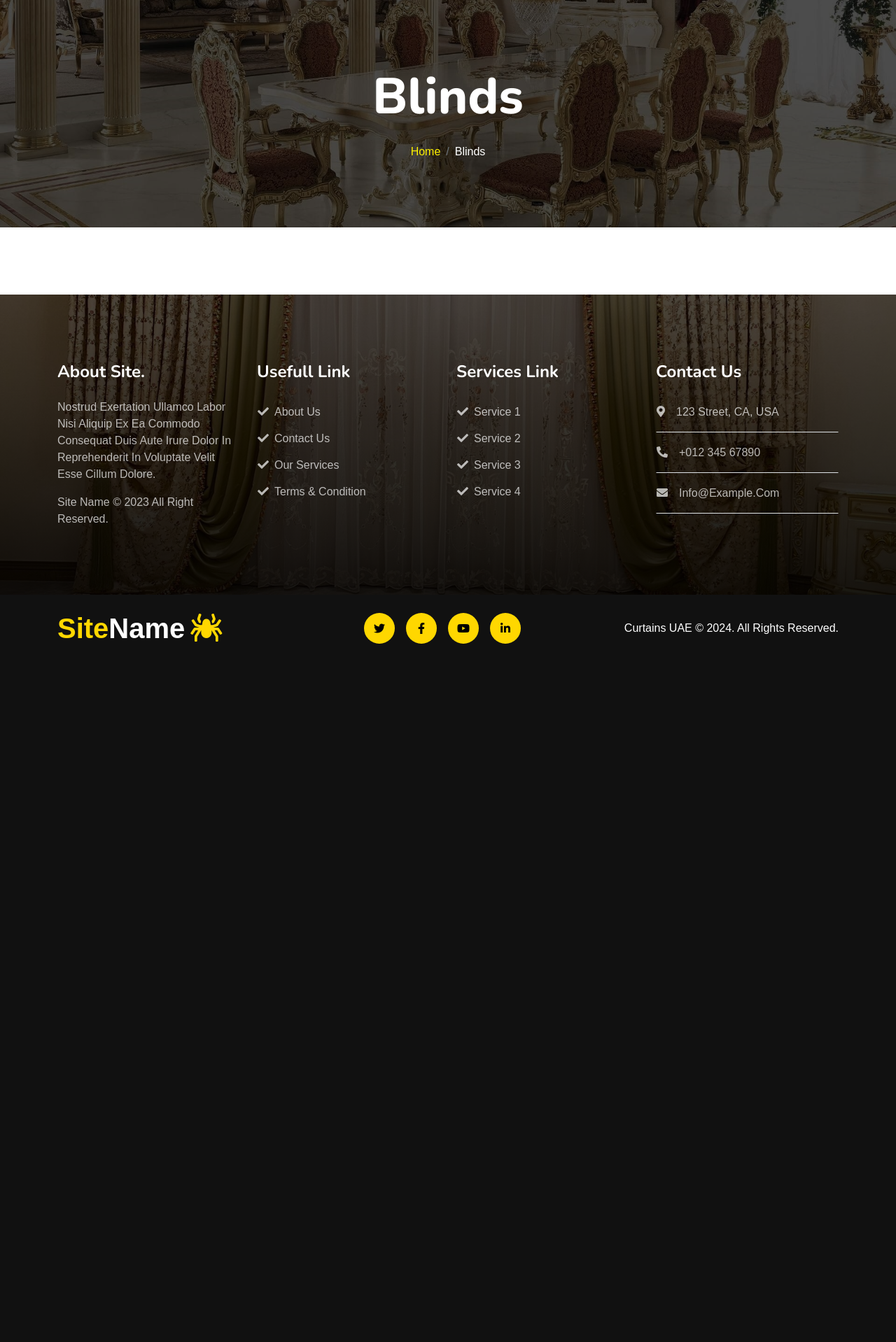
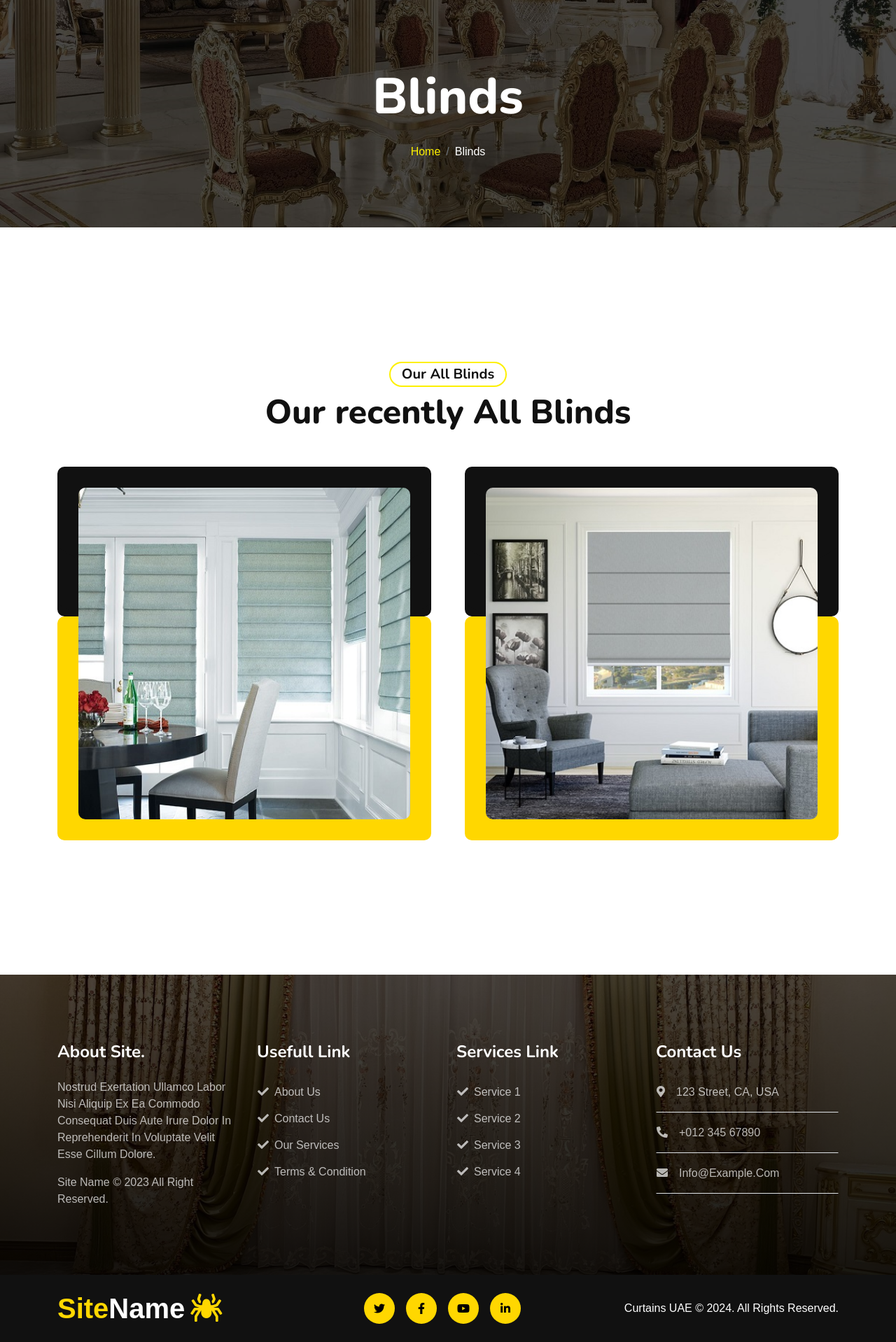
Before and after one commit to Mmy2000/blinds_store, a Django app: page /products/blinds/ in a window 1280 px wide. Shown: the part 149-2067 px from the top of the page at 70% size. Before the commit the page ends 1069 px from the top, so only its background shows below. Run offline with Django 4.2, Linux system fonts and the light colour scheme; data comes from the database, SQL or seed files in the repository; both versions use the stored data as it was after the commit; some libraries are stand-ins or nearby versions.

Commit message:
starting with models

```diff
--- a/products/templates/blinds/blinds.html
+++ b/products/templates/blinds/blinds.html
@@ -17,5 +17,29 @@ Blinds
             </div>
         </div>
         <!-- Page Header End -->
+         <!-- Project Start -->
+        <div class="container-fluid py-5">
+            <div class="container py-5">
+                <div class="text-center mb-5 wow fadeInUp" data-wow-delay=".3s">
+                    <h5 class="mb-2 px-3 py-1 text-dark rounded-pill d-inline-block border border-2 border-primary">Our All Blinds</h5>
+                    <h1 class="display-5">Our recently All Blinds</h1>
+                </div>
+
+                <div class="row g-5">
+                    {% for blind in blinds %}
+                    <div class="col-xxl-4 col-lg-6 col-md-6 col-sm-12 wow fadeInUp" data-wow-delay=".3s">
+                        <div class="project-item">
+                            <div class="project-left bg-dark"></div>
+                            <div class="project-right bg-dark"></div>
+                            <img src="{{blind.image.url}}" class="img-fluid h-100" alt="img">
+                            <a href="{% url 'blinds_details' blind.slug %}" class="fs-4 fw-bold text-center">{{blind}}</a>
+                        </div>
+
+                    </div>
+                    {% endfor %}
+                </div>
+            </div>
+        </div>
+        <!-- Project End -->
 
 {% endblock body %}
```
Also changed, not shown: products/templates/curtains/curtains.html (+22 -0 lines), db.sqlite3, media/blindimages/11_fEkaKmw.jpg (added), media/blindimages/check.jpeg (added), media/blindimages/office-blinds-1600.jpg (added), media/blinds/10.jpg (added), media/blinds/13.jpg (added), media/curtains/check.jpeg (added), media/curtainsimages/12.jpg (added), media/curtainsimages/15_uRMvkC7.jpg (added), media/curtainsimages/1_O5rHhC1.jpg (added), media/curtainsimages/motorized-1600x1600.jpg (added).
